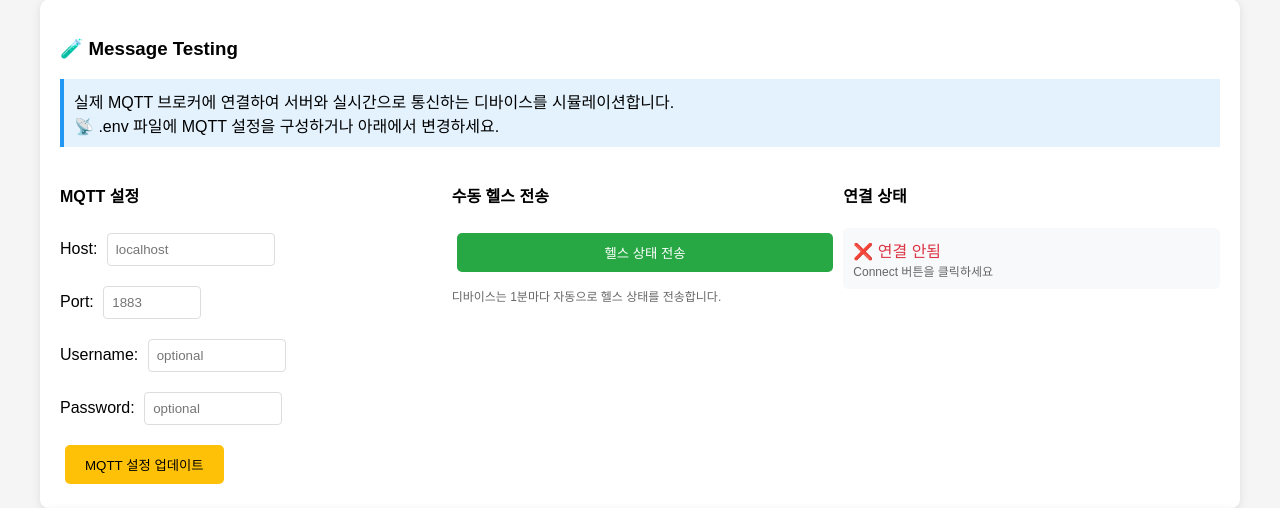
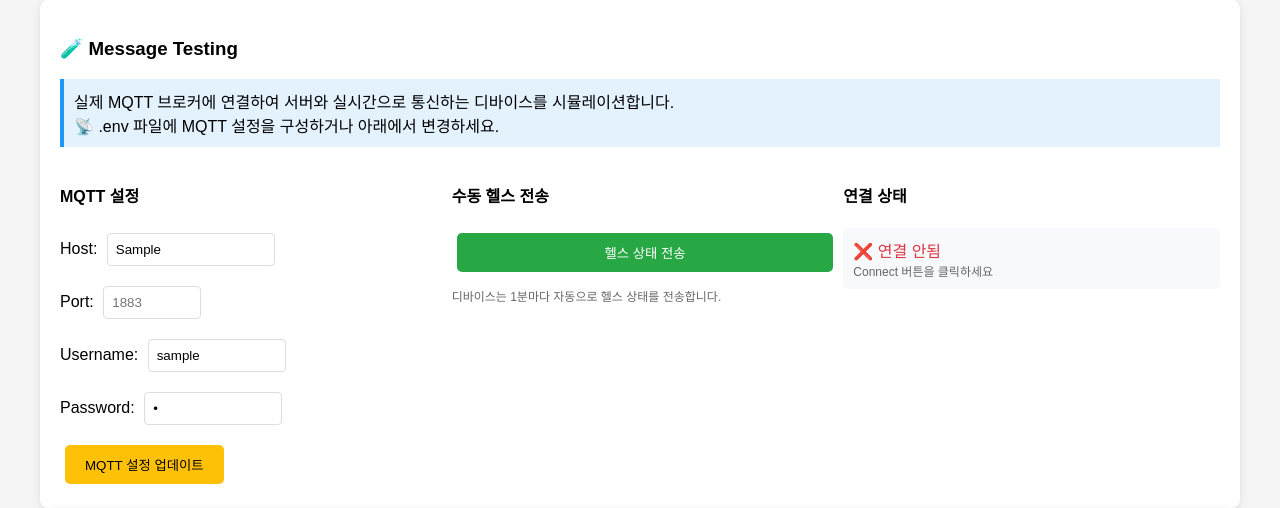
Before and after one commit to JuhyuckHong/bmtl-device, a Flask app: template templates/simulator.html in a window 1280 px wide. Shown: the part 515-1023 px from the top of the page. Run offline with Flask 2, Linux system fonts and the light colour scheme; the template is opened without the code that fills it: most values are stand-ins (such as "Sample title", 1, 10 or a date in 2020).

Commit message:
Fix web simulator to use .env values for MQTT configuration
- Pass environment variables from Flask backend to HTML template
- Pre-populate MQTT config form fields with .env values
- Add TLS configuration support from environment variables
- Fix client-side default values to use server-provided env vars

🤖 Generated with [Claude Code](https://claude.ai/code)

Co-Authored-By: Claude <noreply@anthropic.com>

```diff
--- a/templates/simulator.html
+++ b/templates/simulator.html
@@ -159,19 +159,19 @@
                     <h4>MQTT 설정</h4>
                     <div style="margin-bottom: 10px;">
                         <label>Host:</label>
-                        <input type="text" id="mqtt-host" placeholder="localhost" style="width: 150px;">
+                        <input type="text" id="mqtt-host" placeholder="localhost" value="{{ env_mqtt_host }}" style="width: 150px;">
                     </div>
                     <div style="margin-bottom: 10px;">
                         <label>Port:</label>
-                        <input type="number" id="mqtt-port" placeholder="1883" style="width: 80px;">
+                        <input type="number" id="mqtt-port" placeholder="1883" value="{{ env_mqtt_port }}" style="width: 80px;">
                     </div>
                     <div style="margin-bottom: 10px;">
                         <label>Username:</label>
-                        <input type="text" id="mqtt-username" placeholder="optional" style="width: 120px;">
+                        <input type="text" id="mqtt-username" placeholder="optional" value="{{ env_mqtt_username }}" style="width: 120px;">
                     </div>
                     <div style="margin-bottom: 10px;">
                         <label>Password:</label>
-                        <input type="password" id="mqtt-password" placeholder="optional" style="width: 120px;">
+                        <input type="password" id="mqtt-password" placeholder="optional" value="{{ env_mqtt_password }}" style="width: 120px;">
                     </div>
                     <button class="btn btn-warning" onclick="updateMqttConfig()">
                         MQTT 설정 업데이트
@@ -257,10 +257,11 @@
 
         function updateMqttConfig() {
             const config = {
-                host: document.getElementById('mqtt-host').value || 'localhost',
-                port: parseInt(document.getElementById('mqtt-port').value) || 1883,
-                username: document.getElementById('mqtt-username').value || '',
-                password: document.getElementById('mqtt-password').value || ''
+                host: document.getElementById('mqtt-host').value || '{{ env_mqtt_host }}' || 'localhost',
+                port: parseInt(document.getElementById('mqtt-port').value) || {{ env_mqtt_port }} || 1883,
+                username: document.getElementById('mqtt-username').value || '{{ env_mqtt_username }}' || '',
+                password: document.getElementById('mqtt-password').value || '{{ env_mqtt_password }}' || '',
+                use_tls: '{{ env_mqtt_use_tls }}' === 'true'
             };
 
             fetch('/api/update_mqtt_config', {
--- a/web_simulator.py
+++ b/web_simulator.py
@@ -331,7 +331,16 @@ health_thread.start()
 # Flask 라우트들
 @app.route('/')
 def index():
-    return render_template('simulator.html', state=simulator_state)
+    # 환경 변수를 템플릿에 직접 전달
+    template_data = {
+        'state': simulator_state,
+        'env_mqtt_host': os.getenv('MQTT_HOST', ''),
+        'env_mqtt_port': os.getenv('MQTT_PORT', ''),
+        'env_mqtt_username': os.getenv('MQTT_USERNAME', ''),
+        'env_mqtt_password': os.getenv('MQTT_PASSWORD', ''),
+        'env_mqtt_use_tls': os.getenv('MQTT_USE_TLS', 'false')
+    }
+    return render_template('simulator.html', **template_data)
 
 @app.route('/api/connect', methods=['POST'])
 def connect_mqtt():
```
